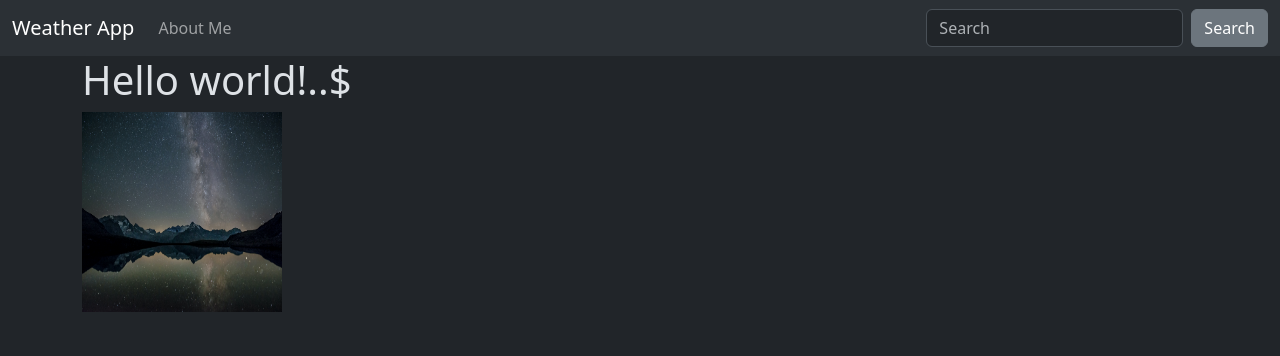
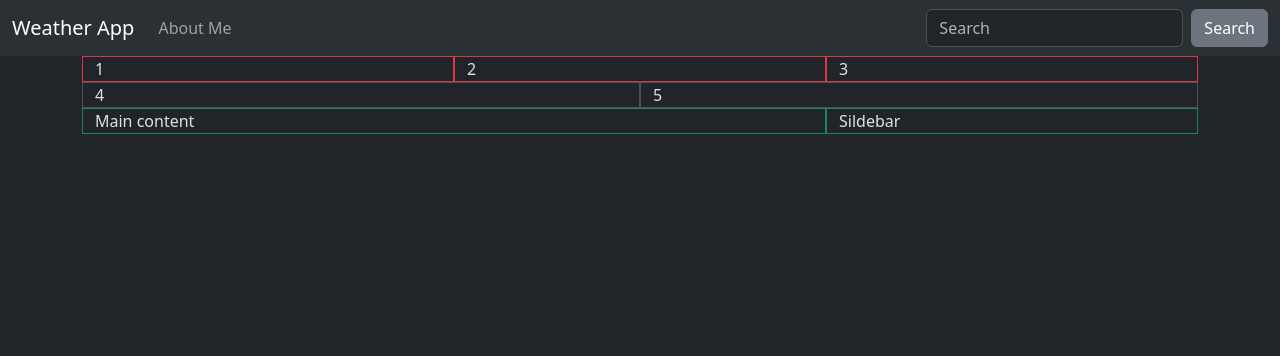
Before and after one commit to devHksingh/DjangoWeatherApp, a Django app: page / in a window 1280 px wide. Shown: the top 356 px of the page. Run offline with Django 4.2, Linux system fonts and the light colour scheme; data that the repository does not hold is empty.

Commit message:
update home.html

```diff
--- a/lookup/templates/home.html
+++ b/lookup/templates/home.html
@@ -3,7 +3,26 @@
 
 {%block content%}
 {% load static %}
-<h1>Hello world!..$</h1>
+
+<div class="container-md">
+    <div class="row">
+        <div class="col-sm border border-danger">1</div>
+        <div class="col-sm border border-danger">2</div>
+        <div class="col-sm border border-danger">3</div>
+    </div>
+    <div class="row">
+        <div class="col-sm border beorder-primary">4</div>
+        <div class="col-sm border beorder-primary">5</div>
+    </div>
+</div>
+
+<div class="container">
+    <div class="row">
+        <div class="col-md-8 border border-success">Main content</div>
+        <div class="col-md-4 border border-success">Sildebar</div>
+    </div>
+</div>
+
 <!-- <br><br><br>
 {{api}}
 <br><br><br>
@@ -15,7 +34,7 @@
 <br><br><br>
 {{api.current.condition.icon}}
 <br><br><br> -->
-<img src = "{% static 'bgIMG2.jpg' %}" height="200" width="200" >
+<!-- <img src = "{% static 'bgIMG2.jpg' %}" height="200" width="200" > -->
 <!-- <img src="{% static 'bgIMG2.jpg'%}" alt="demo"></img> -->
 <!-- {{api.daily.data|length}}
 {{api.daily}} -->
```
